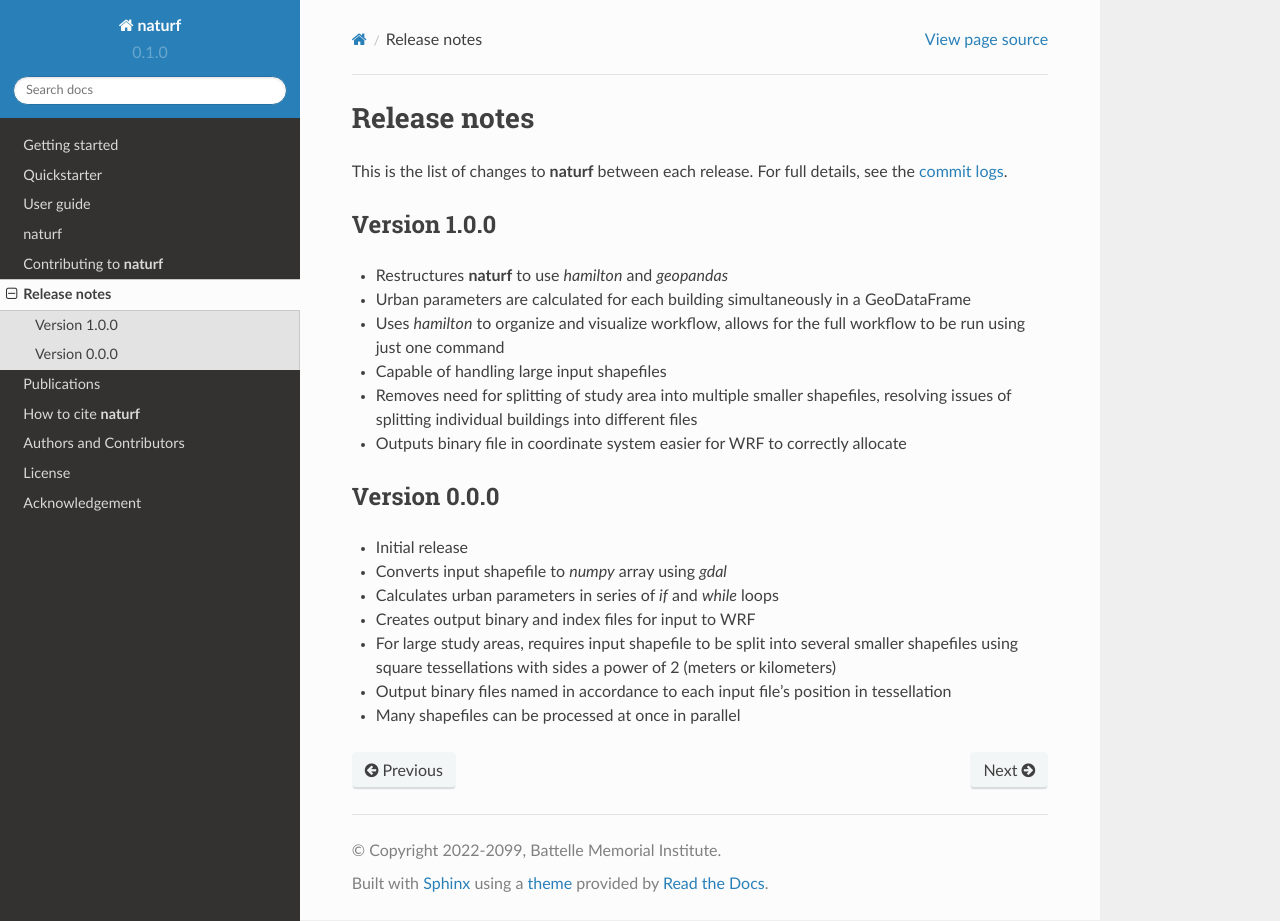
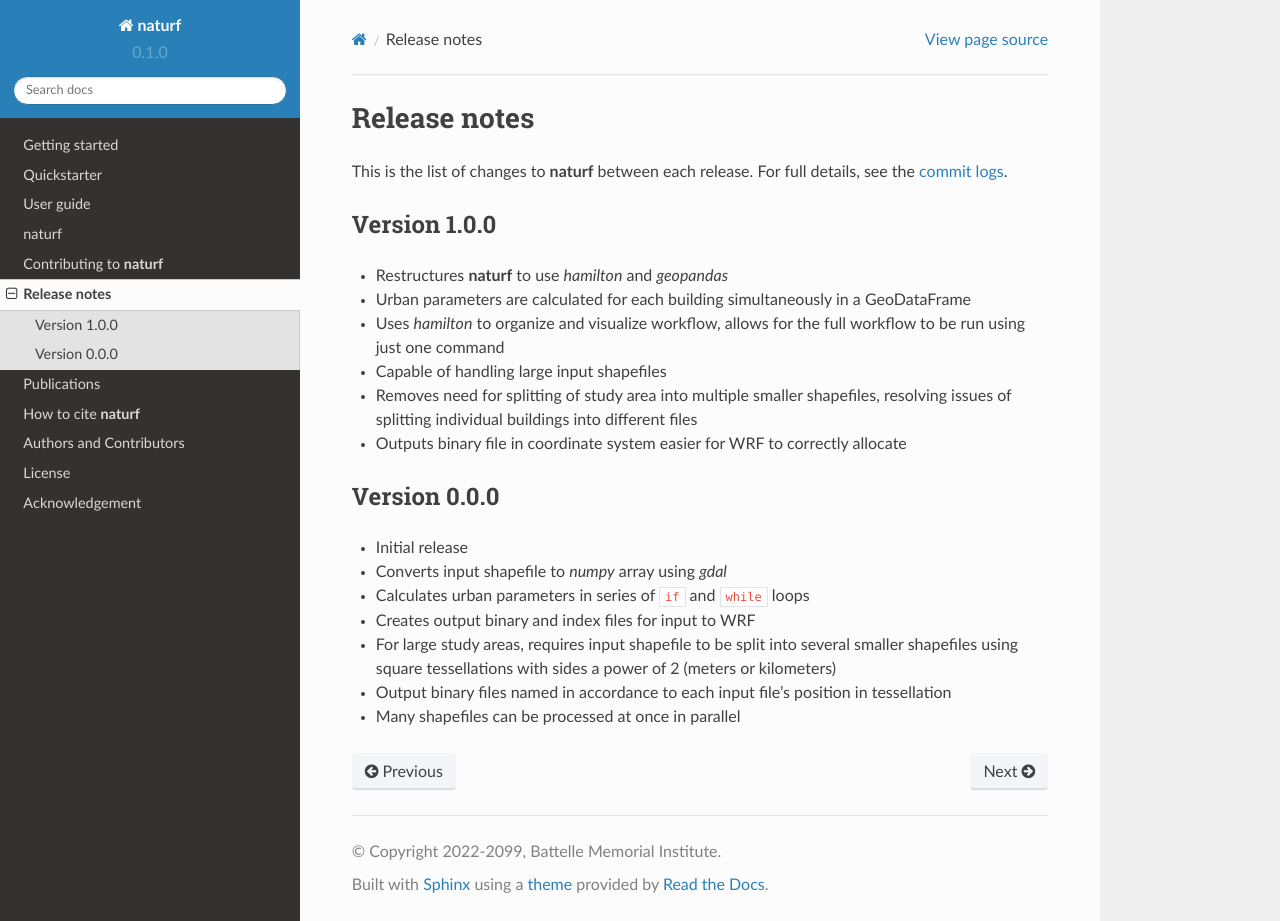
Before and after one commit to IMMM-SFA/naturf, a Sphinx documentation site: the page built from docs/source/release_notes.rst, in a window 1280 px wide and 921 px high. Built offline with Sphinx 7.4.7 and the Read the Docs theme 2.0.0, drawn with Linux system fonts in a browser that asks for light colours; formulas are drawn with MathJax 3.

Commit message:
fix formatting

```diff
--- a/docs/source/release_notes.rst
+++ b/docs/source/release_notes.rst
@@ -7,9 +7,9 @@
 Version 1.0.0
 _____________
 
-- Restructures **naturf** to use `hamilton` and `geopandas`
+- Restructures **naturf** to use *hamilton* and *geopandas*
 - Urban parameters are calculated for each building simultaneously in a GeoDataFrame
-- Uses `hamilton` to organize and visualize workflow, allows for the full workflow to be run using just one command
+- Uses *hamilton* to organize and visualize workflow, allows for the full workflow to be run using just one command
 - Capable of handling large input shapefiles
 - Removes need for splitting of study area into multiple smaller shapefiles, resolving issues of splitting individual buildings into different files
 - Outputs binary file in coordinate system easier for WRF to correctly allocate
@@ -18,8 +18,8 @@
 _____________
 
 - Initial release
-- Converts input shapefile to `numpy` array using `gdal`
-- Calculates urban parameters in series of `if` and `while` loops
+- Converts input shapefile to *numpy* array using *gdal*
+- Calculates urban parameters in series of ``if`` and ``while`` loops
 - Creates output binary and index files for input to WRF
 - For large study areas, requires input shapefile to be split into several smaller shapefiles using square tessellations with sides a power of 2 (meters or kilometers)
 - Output binary files named in accordance to each input file's position in tessellation
```
